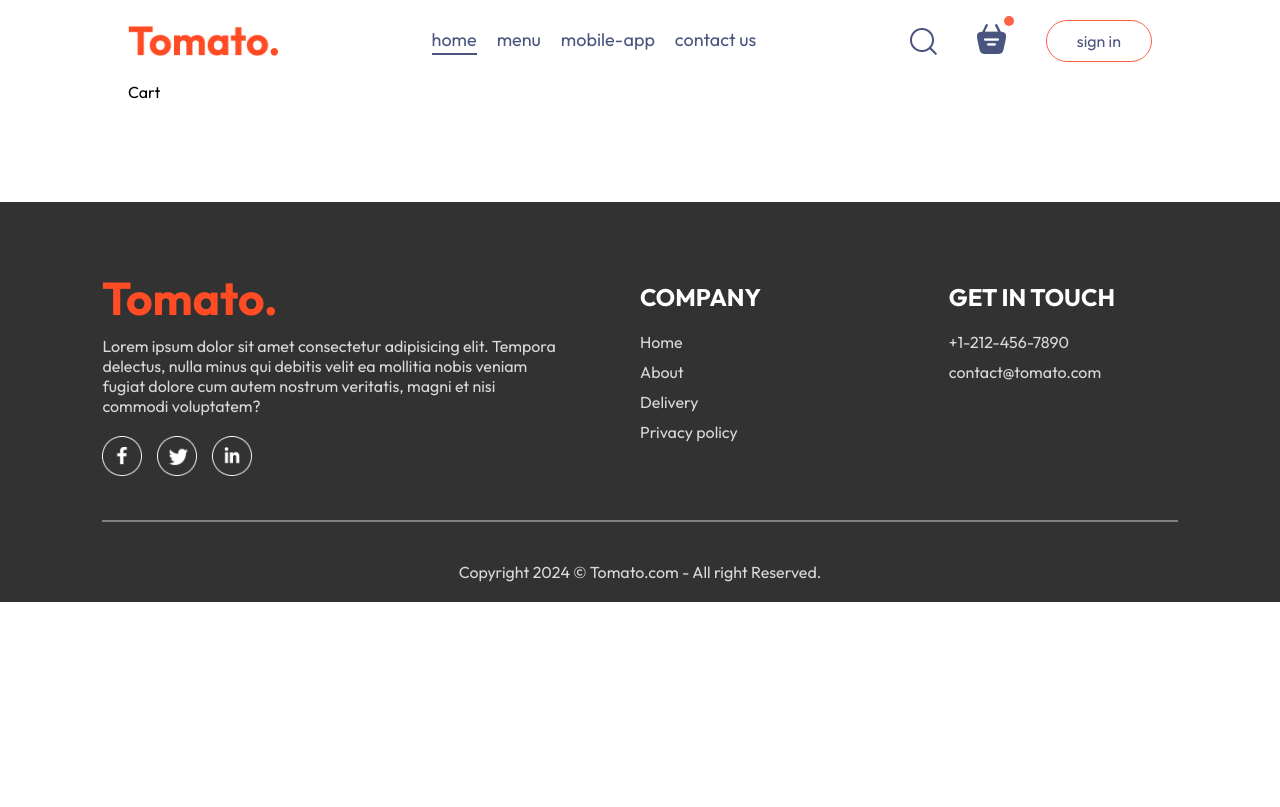
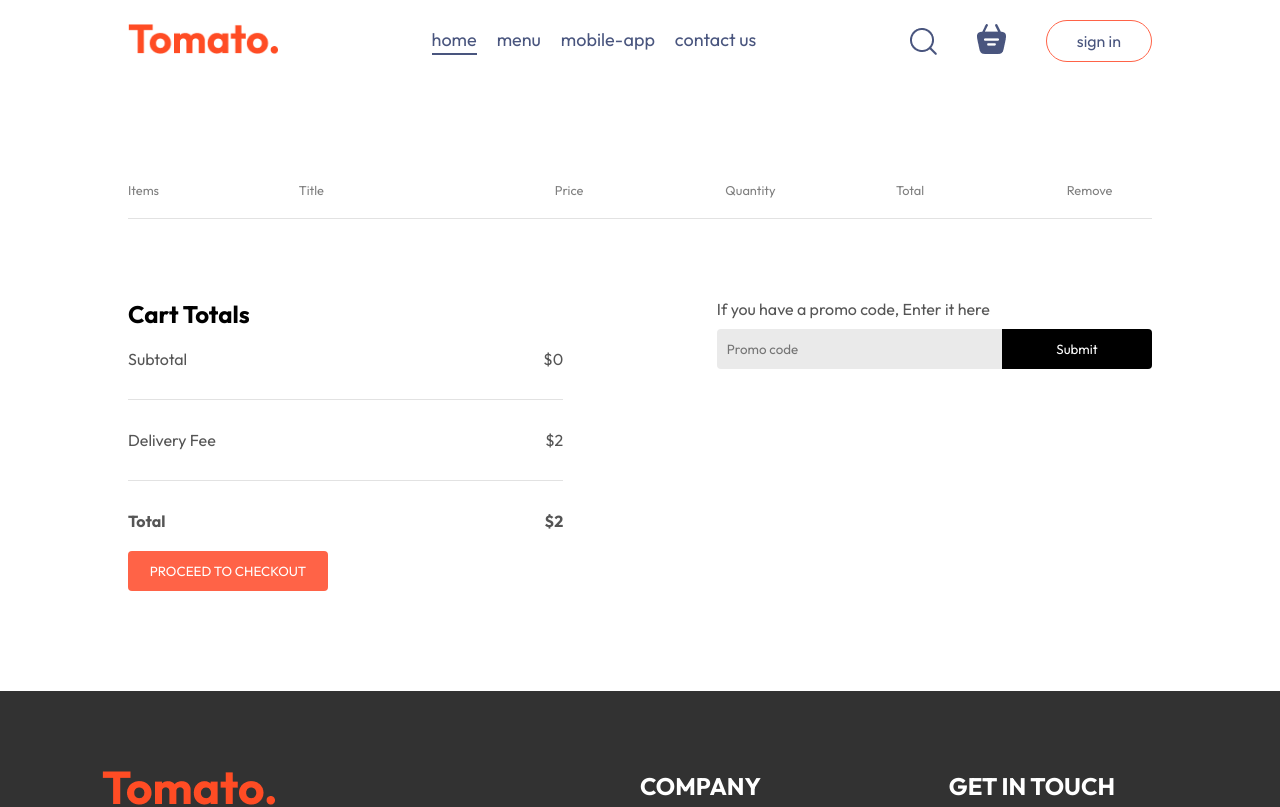
Before and after one commit to phidabezt/food-del, a React (Vite) app in the folder frontend/: page /cart in a window 1280 px wide. Shown: the top 807 px of the page. Built offline with nearby package versions, Linux system fonts and the light colour scheme.

Commit message:
addcart page

```diff
--- a/frontend/src/components/Navbar/Navbar.jsx
+++ b/frontend/src/components/Navbar/Navbar.jsx
@@ -1,14 +1,19 @@
-import { useState } from 'react'
+import { useContext, useState } from 'react'
+import { StoreContext } from '../../context/StoreContext'
+import { Link } from 'react-router-dom'
+import NavbarItem from './NavbarItem'
 import { assets } from '../../assets/assets'
-import NavbarItem from './NavbarItem'
 import './Navbar.scss'
 
 const Navbar = ({ openLogin }) => {
   const [activeMenuItem, setActiveMenuItem] = useState('home')
+  const { getTotalCartAmount } = useContext(StoreContext)
 
   return (
     <div className='navbar'>
-      <img src={assets.logo} alt='' className='navbar__logo' />
+      <Link to='/'>
+        <img src={assets.logo} alt='' className='navbar__logo' />
+      </Link>
       <ul className='navbar__menu'>
         <NavbarItem
           linkTo='/'
@@ -38,8 +43,10 @@
       <div className='navbar__right'>
         <img src={assets.search_icon} alt='' />
         <div className='navbar__search-icon'>
-          <img src={assets.basket_icon} alt='' />
-          <div className='navbar__dot'></div>
+          <Link to='/cart'>
+            <img src={assets.basket_icon} alt='' />
+          </Link>
+          <div className={getTotalCartAmount() === 0 ? '' : 'navbar__dot'}></div>
         </div>
         <button className='navbar__button' onClick={openLogin}>
           sign in
--- a/frontend/src/context/StoreContext.jsx
+++ b/frontend/src/context/StoreContext.jsx
@@ -24,6 +24,17 @@
     setCartItems((prev) => ({ ...prev, [itemId]: prev[itemId] - 1 }))
   }
 
+  const getTotalCartAmount = () => {
+    let totalAmount = 0
+    for (const item in cartItems) {
+      if (cartItems[item] > 0) {
+        let itemInfo = food_list.find(product => product._id === item)
+        totalAmount = itemInfo.price * cartItems[item]
+      }
+    }
+    return totalAmount
+  }
+
   useEffect(() => {
     console.log(cartItems)
   }, [cartItems])
@@ -34,6 +45,7 @@
     setCartItems,
     addToCart,
     removeFromCart,
+    getTotalCartAmount,
   }
 
   return (
--- a/frontend/src/pages/Cart/Cart.jsx
+++ b/frontend/src/pages/Cart/Cart.jsx
@@ -1,9 +1,78 @@
-import React from 'react'
+import { useContext } from 'react'
+import { StoreContext } from '../../context/StoreContext'
 import './Cart.scss'
 
 const Cart = () => {
+  const { cartItems, food_list, removeFromCart, getTotalCartAmount } = useContext(StoreContext)
+
   return (
-    <div>Cart</div>
+    <div className='cart'>
+      <div className='cart__items'>
+        <div className='cart__title'>
+          <p>Items</p>
+          <p>Title</p>
+          <p>Price</p>
+          <p>Quantity</p>
+          <p>Total</p>
+          <p>Remove</p>
+        </div>
+        <br />
+        <hr />
+
+        {food_list.map((item, index) => {
+          if (cartItems[item._id] > 0) {
+            return (
+              <div>
+                <div className='cart__title cart__item'>
+                  <img src={item.image} alt='' />
+                  <p>{item.name}</p>
+                  <p>${item.price}</p>
+                  <p>{cartItems[item._id]}</p>
+                  <p>${item.price * cartItems[item._id]}</p>
+                  <p
+                    onClick={() => removeFromCart(item._id)}
+                    className='cart__cross'
+                  >
+                    x
+                  </p>
+                </div>
+                <hr />
+              </div>
+            )
+          }
+        })}
+      </div>
+      <div className='cart__bottom'>
+        <div className='cart__total'>
+          <h2>Cart Totals</h2>
+          <div className='cart__details'>
+            <p>Subtotal</p>
+            <p>${getTotalCartAmount()}</p>
+          </div>
+          <hr />
+          <div className='cart__details'>
+            <p>Delivery Fee</p>
+            <p>${2}</p>
+          </div>
+          <hr />
+          <div className='cart__details'>
+            <b>Total</b>
+            <b>${getTotalCartAmount() + 2}</b>
+          </div>
+          <button>PROCEED TO CHECKOUT</button>
+        </div>
+
+        <div className='cart__promocode'>
+          <div>
+            <p>If you have a promo code, Enter it here</p>
+            <div className='cart__promocode-input'>
+              <input type='text' placeholder='Promo code' />
+              <button>Submit</button>
+            </div>
+          </div>
+        </div>
+      </div>
+    </div>
   )
 }
 
--- a/frontend/src/pages/Cart/Cart.scss
+++ b/frontend/src/pages/Cart/Cart.scss
@@ -0,0 +1,114 @@
+.cart {
+  margin-top: 100px;
+
+  &__title {
+    display: grid;
+    grid-template-columns: 1fr 1.5fr 1fr 1fr 1fr 0.5fr;
+    align-items: center;
+    color: grey;
+    font-size: max(1vw, 12px);
+  }
+
+  &__item {
+    margin: 10px 0;
+    color: black;
+
+    img {
+      width: 50px;
+    }
+  }
+
+  hr {
+    height: 1px;
+    background-color: #e2e2e2;
+    border: none;
+  }
+
+  &__cross {
+    cursor: pointer;
+    color: white;
+    background-color: tomato;
+    padding: 5px 10px;
+    width: fit-content;
+    border-radius: 5px;
+  }
+
+  &__bottom {
+    margin-top: 80px;
+    display: flex;
+    justify-content: space-between;
+    gap: max(12vw, 20px);
+  }
+
+  &__total {
+    display: flex;
+    flex: 1;
+    flex-direction: column;
+    gap: 20px;
+
+    hr {
+      margin: 10px 0;
+    }
+
+    button {
+      border: none;
+      color: white;
+      background-color: tomato;
+      width: max(15vw, 200px);
+      padding: 12px 0;
+      border-radius: 4px;
+      cursor: pointer;
+    }
+  }
+
+  &__details {
+    display: flex;
+    justify-content: space-between;
+    color: #555;
+  }
+
+  &__promocode {
+    flex: 1;
+
+    p {
+      color: #555;
+    }
+  }
+
+  &__promocode-input {
+    margin-top: 10px;
+    display: flex;
+    justify-content: space-between;
+    align-items: center;
+    background-color: #eaeaea;
+    border-radius: 4px;
+
+    input {
+      background: transparent;
+      border: none;
+      outline: none;
+      padding-left: 10px;
+    }
+
+    button {
+      width: max(10vw, 150px);
+      padding: 12px 5px;
+      background-color: black;
+      border: none;
+      color: white;
+      border-top-right-radius: 4px;
+      border-bottom-right-radius: 4px;
+    }
+  }
+
+
+  @media (max-width: 750px) {
+    &__bottom {
+      flex-direction: column-reverse;
+    }
+
+    &__promocode {
+      align-items: start;
+    }
+  }
+}
```
